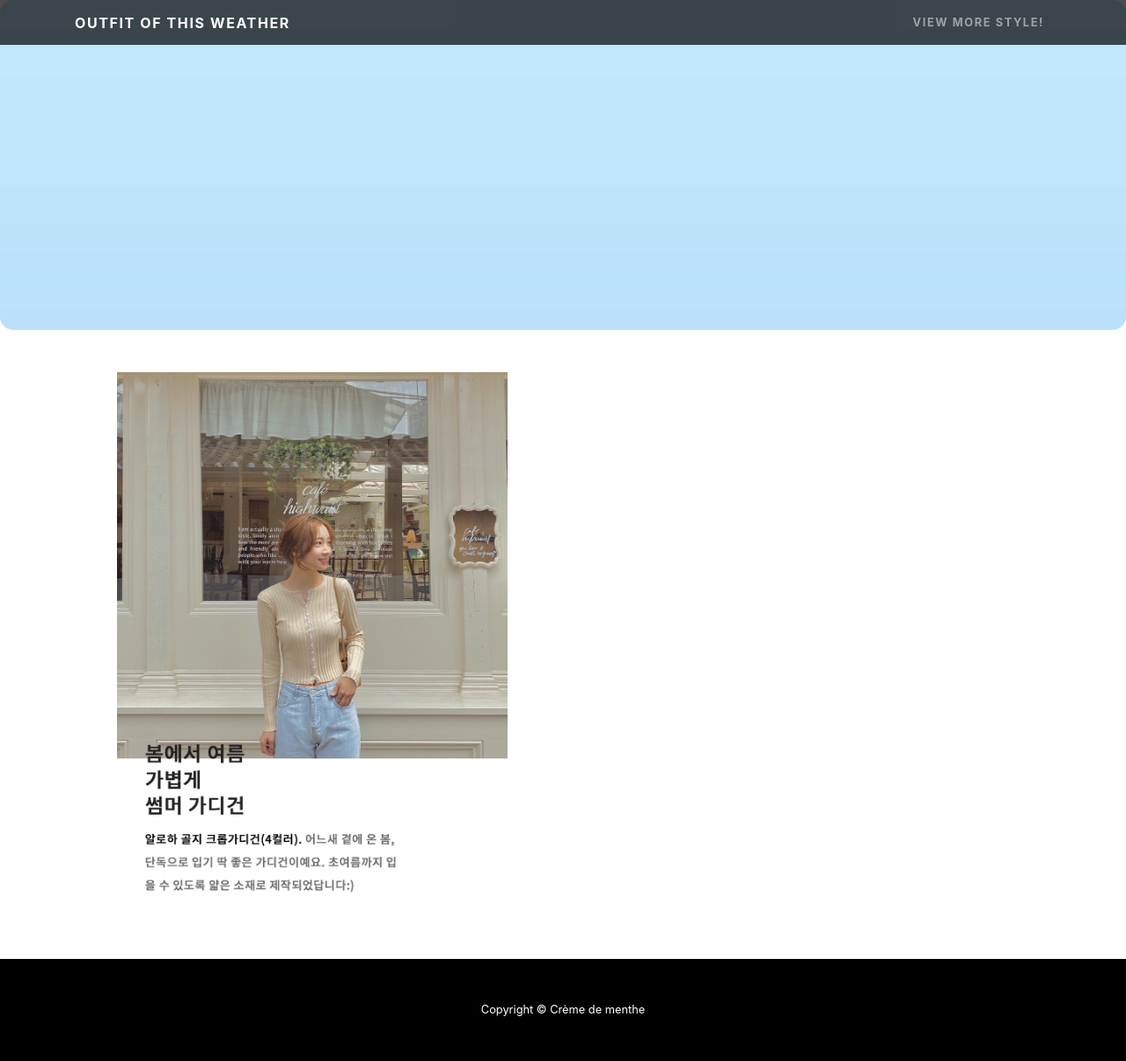
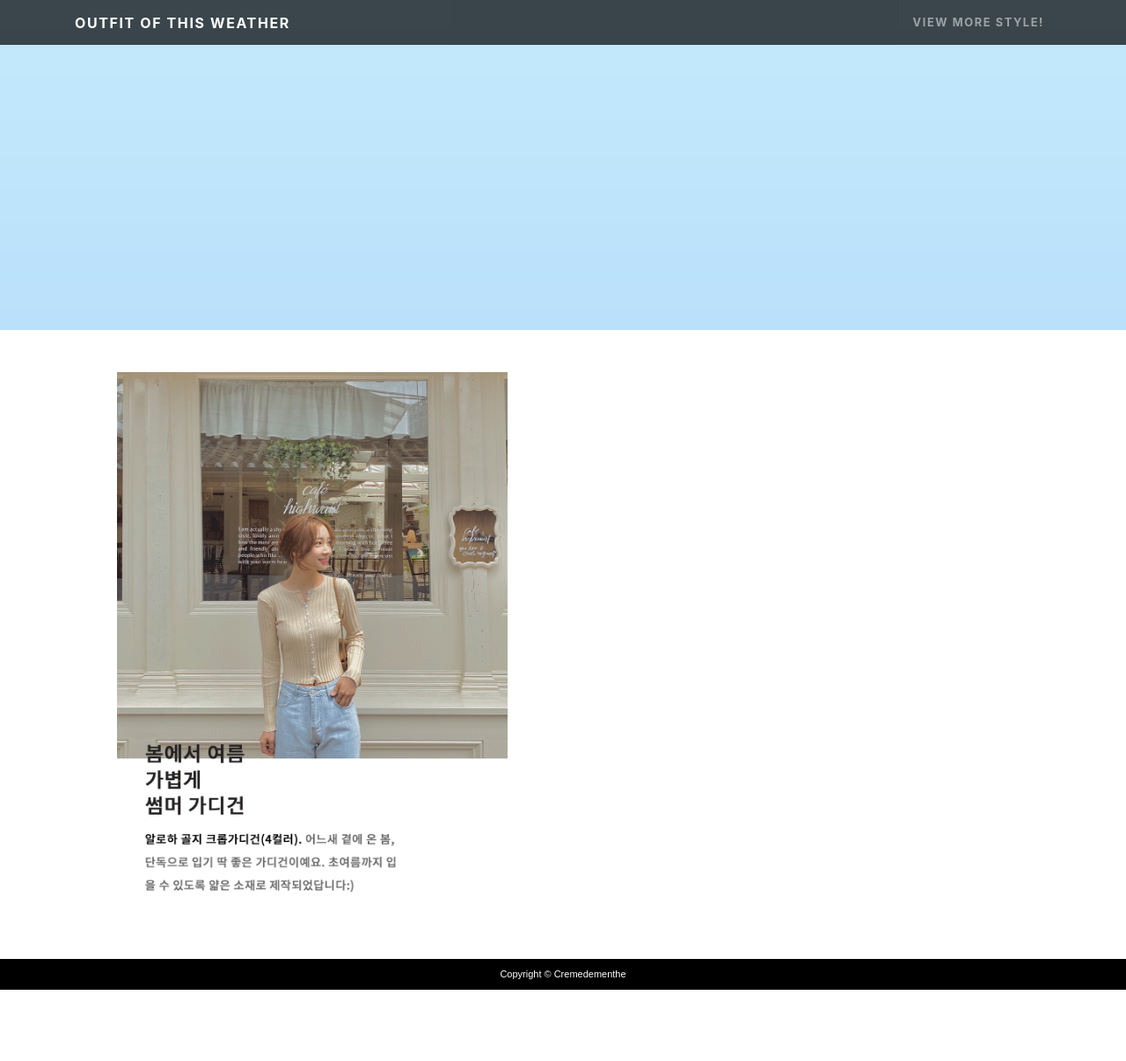
Before and after one commit to LEESANGWON93/OOTW, a Flask app: page / in a window 1280 px wide. Shown: the whole page at 88% size. After the commit the page ends 1125 px from the top, so only its background shows below. Run offline with Flask 2, Linux system fonts and the light colour scheme; data that the repository does not hold is empty; some libraries are stand-ins or nearby versions.

Commit message:
04251600
almost!

```diff
--- a/OOTW project/static/myweather.css
+++ b/OOTW project/static/myweather.css
@@ -1,7 +1,6 @@
 .myweather {
     background-image: url('sunnyday.png');
     background-size: cover;
-    border-radius: 15px;
     width: auto;
     height: auto;
     color: white;
@@ -12,3 +11,14 @@
     align-items: center;
     justify-content: center;
 }
+
+
+#banner {
+    text-align: center;
+    line-height: 35px;
+    font-family: 'Noto Sans KR', sans-serif;
+    font-size: 11px;
+    color: white;
+    background-color: black;
+    height: 35px;
+    }
--- a/OOTW project/static/one-page-wonder.css
+++ b/OOTW project/static/one-page-wonder.css
@@ -57,8 +57,8 @@ h6 {
 header.masthead {
   position: relative;
   overflow: hidden;
-  padding-top: calc(7rem + 72px);
-  padding-bottom: 7rem;
+  padding-top: 100px;
+  padding-bottom: 100px;
   /*background: linear-gradient(0deg, #ff6a00 0%, #ee0979 100%);
   background-repeat: no-repeat;
   background-position: center center;
@@ -158,3 +158,13 @@ header.masthead .bg-circle-4 {
 .btn-secondary:focus {
   box-shadow: 0 0 0 0.2rem rgba(255, 106, 0, 0.5);
 }
+
+#banner {
+  text-align: center;
+  line-height: 35px;
+  font-family: 'Noto Sans KR', sans-serif;
+  font-size: 11px;
+  color: white;
+  background-color: steelblue;
+  height: 35px;
+}
--- a/OOTW project/templates/index.html
+++ b/OOTW project/templates/index.html
@@ -49,16 +49,15 @@
           if (response['result'] == 'success') {
             let weather = response['data'];
             for (let i = 0; i < weather.length; i++) {
-
               let icon;
               let address = weather[i]['address'];
               let currenttemp = weather[i]['currenttemp'];
               let cast = weather[i]['cast'];
-              if( cast.split(',')[0] == '흐림' ){
+              if (cast.split(',')[0] == '흐림') {
                 icon = '/static/cloud.png';
-              }else if( cast.split(',')[0] == '맑음' ){
+              } else if (cast.split(',')[0] == '맑음') {
                 icon = '/static/sun.png'
-              }else if( cast.split(',')[0] == '비' ){
+              } else if (cast.split(',')[0] == '비') {
                 icon = '/static/rain.png'
               }
               let min = weather[i]['min'];
@@ -126,15 +125,9 @@
     </div>
   </section>
 
-  <!-- Footer -->
-  <footer class="py-5 bg-black">
-    <div class="container">
-      <p class="m-0 text-center text-white small">Copyright &copy; Crème de menthe</p>
-    </div>
-    <!-- /.container -->
-  </footer>
-
-  <!-- Bootstrap core JavaScript -->
+  <div id="banner">
+    <p>Copyright &copy; Cremedementhe</p>
+  </div>
 
 </body>
 
```
